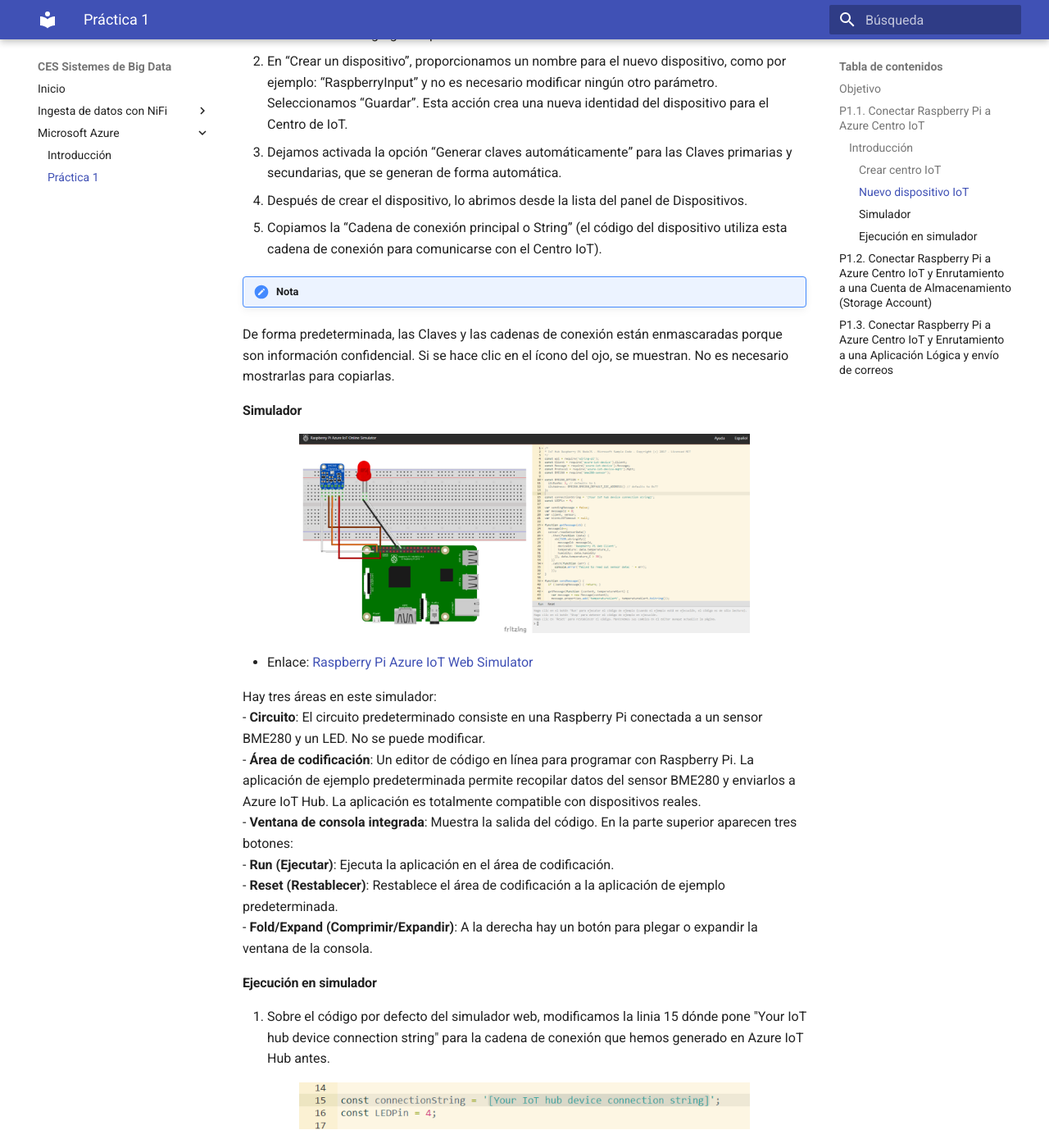
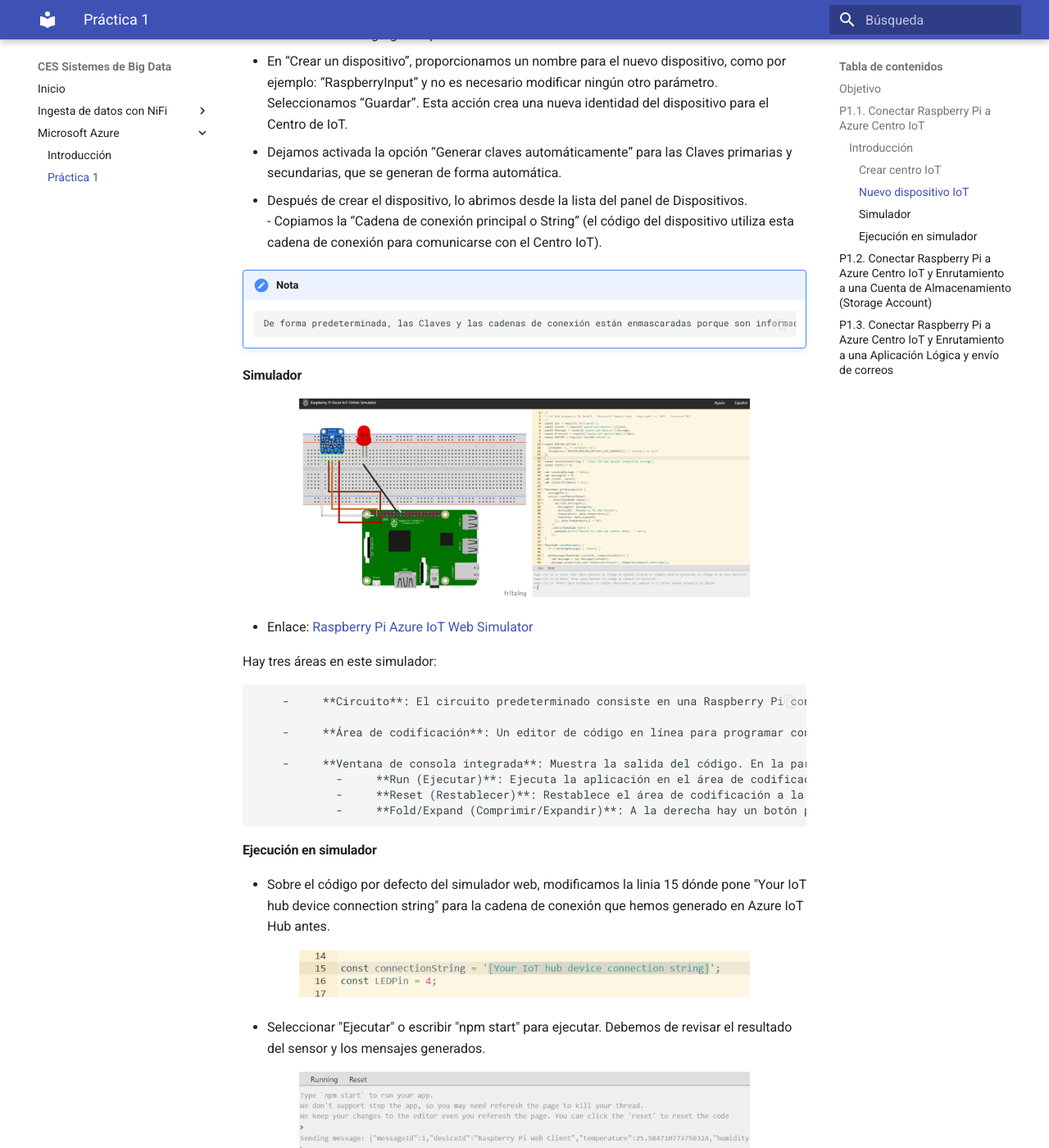
Before and after one commit to jorsodom/bigdata-sb, an MkDocs documentation site: the page built from docs/azure/AzurePractica1.md, in a window 1280 px wide and 1400 px high, scrolled down 4748 px. Shown: the whole window at 82% size. Built offline with MkDocs 1.6.1 and Material for MkDocs 9.7.7, drawn with Linux system fonts in a browser that asks for light colours; part of the change alters nothing that is shown; some of the changed text lies outside the part shown.

```diff
--- a/docs/azure/AzurePractica1.md
+++ b/docs/azure/AzurePractica1.md
@@ -29,36 +29,38 @@ La práctica 1 se dividide en 3 partes:
 - [x] Configuraremos el simulador Raspberry Pi.
 - [x] Ejecutaremos una aplicación de ejemplo en la Raspberry Pi para enviar datos del sensor al Centro IoT Hub.
 #### Crear centro IoT
-1.Creamos un nuevo recurso **centro de IoT**.
+-       Creamos un nuevo recurso **centro de IoT**.
 <div align="center">
 <img src="../../img/azurep1_5.png" alt="Azure p1"
 width="80%"/>
 </div>
-2. Como no tenemos un recurso creado, vamos a generarlo para asignar todo a este recurso y así después encontrarlo más fácilmente.
+-       Como no tenemos un recurso creado, vamos a generarlo para asignar todo a este recurso y así después encontrarlo más fácilmente.
 <div align="center">
 <img src="../../img/azurep1_6.png" alt="Azure p1"
 width="80%"/>
 </div>
-3. Rellenamos los campos: Suscripción, Grupo de recursos, nombre de la instancia, región y Nivel. Después seleccionamos “Siguiente: Redes”.
+-       Rellenamos los campos: Suscripción, Grupo de recursos, nombre de la instancia, región y Nivel. Después seleccionamos “Siguiente: Redes”.
 <div align="center"><img src="../../img/azurep1_7.png" alt="Azure p1" width="80%"/></div>
-4. Seleccionamos “Acceso público”.
+-       Seleccionamos “Acceso público”.
 <div align="center"><img src="../../img/azurep1_8.png" alt="Azure p1" width="80%"/></div>
-5. Seleccionamos “Siguiente: Administración”. Lo dejamos por defecto. No tocamos ningún parámetro.
+-       Seleccionamos “Siguiente: Administración”. Lo dejamos por defecto. No tocamos ningún parámetro.
 <div align="center"><img src="../../img/azurep1_9.png" alt="Azure p1" width="80%" />
 </div>
-6. Seleccionamos “Siguiente: Etiquetas”. No introducimos nada. O, si deseas etiquetar el recurso, introduce el Nombre / Valor para luego buscar el recurso a través de la etiqueta.
-7. Seleccionamos “Siguiente: Revisar y crear”. Revisamos que todo esté correcto.
-8. Llegados a este punto, ya podemos crear el recurso Centro de IoT. Hacemos clic en “Create/Crear”. Tardará un tiempo en implementarse el recurso. Mientras tanto, en el espacio de notificaciones podemos observar el progreso hasta que finalice.
+-       Seleccionamos “Siguiente: Etiquetas”. No introducimos nada. O, si deseas etiquetar el recurso, introduce el Nombre / Valor para luego buscar el recurso a través de la etiqueta.
+-       Seleccionamos “Siguiente: Revisar y crear”. Revisamos que todo esté correcto.
+-       Llegados a este punto, ya podemos crear el recurso Centro de IoT. Hacemos clic en “Create/Crear”. Tardará un tiempo en implementarse el recurso. Mientras tanto, en el espacio de notificaciones podemos observar el progreso hasta que finalice.
 <div align="center"><img src="../../img/azurep1_10.png" alt="Azure p1" width="80%" /></div>
 <div align="center"><img src="../../img/azurep1_11.png" alt="Azure p1" width="80%" /></div>
 #### Nuevo dispositivo IoT
-1. En el menú de navegación del Centro de IoT, seleccionamos “Dispositivos” y luego seleccionamos “Agregar dispositivo”.
-2. En “Crear un dispositivo”, proporcionamos un nombre para el nuevo dispositivo, como por ejemplo: “RaspberryInput” y no es necesario modificar ningún otro parámetro. Seleccionamos “Guardar”. Esta acción crea una nueva identidad del dispositivo para el Centro de IoT.
-   - Dejamos activada la opción “Generar claves automáticamente” para las Claves primarias y secundarias, que se generan de forma automática.
-3. Después de crear el dispositivo, lo abrimos desde la lista del panel de Dispositivos.
-   - Copiamos la “Cadena de conexión principal o String” (el código del dispositivo utiliza esta cadena de conexión para comunicarse con el Centro IoT).
-!!! Note "Nota"
- De forma predeterminada, las Claves y las cadenas de conexión están enmascaradas porque son información confidencial. Si se hace clic en el ícono del ojo, se muestran. No es necesario mostrarlas para copiarlas.
+-       En el menú de navegación del Centro de IoT, seleccionamos “Dispositivos” y luego seleccionamos “Agregar dispositivo”.
+-       En “Crear un dispositivo”, proporcionamos un nombre para el nuevo dispositivo, como por ejemplo: “RaspberryInput” y no es necesario modificar ningún otro parámetro. Seleccionamos “Guardar”. Esta acción crea una nueva identidad del dispositivo para el Centro de IoT.
+-       Dejamos activada la opción “Generar claves automáticamente” para las Claves primarias y secundarias, que se generan de forma automática.
+-       Después de crear el dispositivo, lo abrimos desde la lista del panel de Dispositivos.
+        - Copiamos la “Cadena de conexión principal o String” (el código del dispositivo utiliza esta cadena de conexión para comunicarse con el Centro IoT).
+
+!!! note "Nota"
+
+        De forma predeterminada, las Claves y las cadenas de conexión están enmascaradas porque son información confidencial. Si se hace clic en el ícono del ojo, se muestran. No es necesario mostrarlas para copiarlas.
 
 #### Simulador
 <div align="center">
@@ -68,16 +70,19 @@ width="80%" />
 - Enlace: [Raspberry Pi Azure IoT Web Simulator](https://azure-samples.github.io/raspberry-pi-web-simulator/#GetStarted)
 
 Hay tres áreas en este simulador:
+
         -     **Circuito**: El circuito predeterminado consiste en una Raspberry Pi conectada a un sensor BME280 y un LED. No se puede modificar.
+
         -     **Área de codificación**: Un editor de código en línea para programar con Raspberry Pi. La aplicación de ejemplo predeterminada permite recopilar datos del sensor BME280 y enviarlos a Azure IoT Hub. La aplicación es totalmente compatible con dispositivos reales.
+
         -     **Ventana de consola integrada**: Muestra la salida del código. En la parte superior aparecen tres botones:
-        -     **Run (Ejecutar)**: Ejecuta la aplicación en el área de codificación.
-        -     **Reset (Restablecer)**: Restablece el área de codificación a la aplicación de ejemplo predeterminada.
-        -     **Fold/Expand (Comprimir/Expandir)**: A la derecha hay un botón para plegar o expandir la ventana de la consola.
+                -     **Run (Ejecutar)**: Ejecuta la aplicación en el área de codificación.
+                -     **Reset (Restablecer)**: Restablece el área de codificación a la aplicación de ejemplo predeterminada.
+                -     **Fold/Expand (Comprimir/Expandir)**: A la derecha hay un botón para plegar o expandir la ventana de la   consola.
 #### Ejecución en simulador
-1. Sobre el código por defecto del simulador web, modificamos la linia 15 dónde pone "Your IoT hub device connection string" para la cadena de conexión que hemos generado en Azure IoT Hub antes.
+-       Sobre el código por defecto del simulador web, modificamos la linia 15 dónde pone "Your IoT hub device connection string" para la cadena de conexión que hemos generado en Azure IoT Hub antes.
 <div align="center"><img src="../../img/azurep1_2.png" alt="Azure p1" width="80%" /></div>
-2. Seleccionar "Ejecutar" o escribir "npm start" para ejecutar.
+-       Seleccionar "Ejecutar" o escribir "npm start" para ejecutar.
 Debemos de revisar el resultado del sensor y los mensajes generados.
 <div align="center"><img src="../../img/azurep1_3.png" alt="Azure p1" width="80%" /></div>
 ## P1.2. Conectar Raspberry Pi a Azure Centro IoT y Enrutamiento a una Cuenta de Almacenamiento (Storage Account)
```
